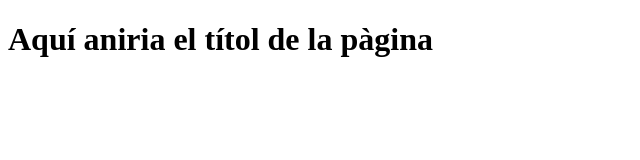
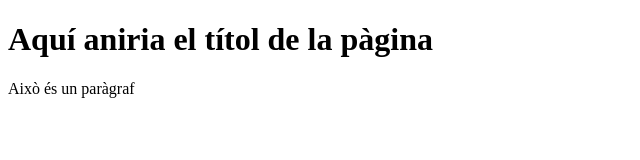
Before and after one commit to marcmape/ProjecteWebEmpresaC, a plain HTML site: page Index.html in a window 1280 px wide. Shown: the whole page, without its empty margins (0-640 px from the left). Drawn offline with Linux system fonts and the light colour scheme.

Commit message:
Update Index.html

```diff
--- a/Index.html
+++ b/Index.html
@@ -8,5 +8,7 @@
 </head>
 <body>
     <h1>Aquí aniria el títol de la pàgina</h1>
+    <p>Això és un paràgraf</p>
+
 </body>
 </html>
```
